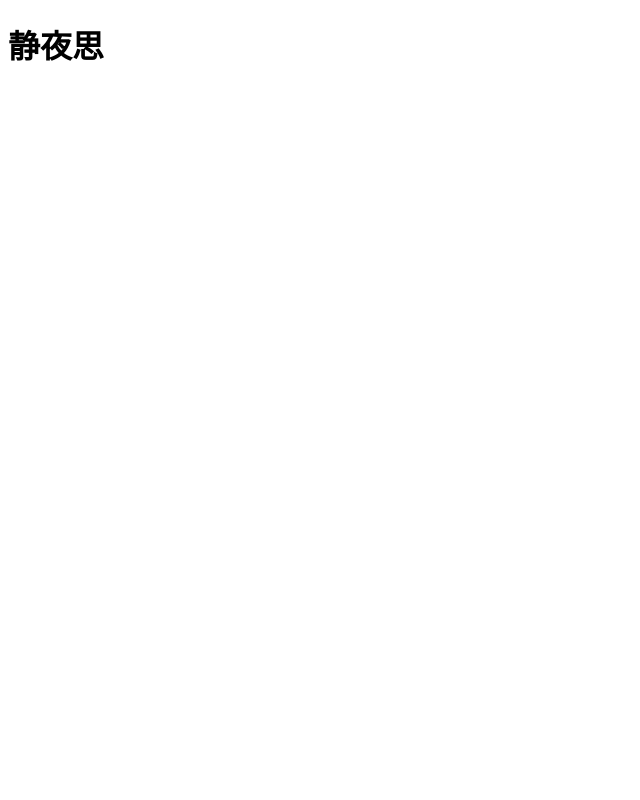
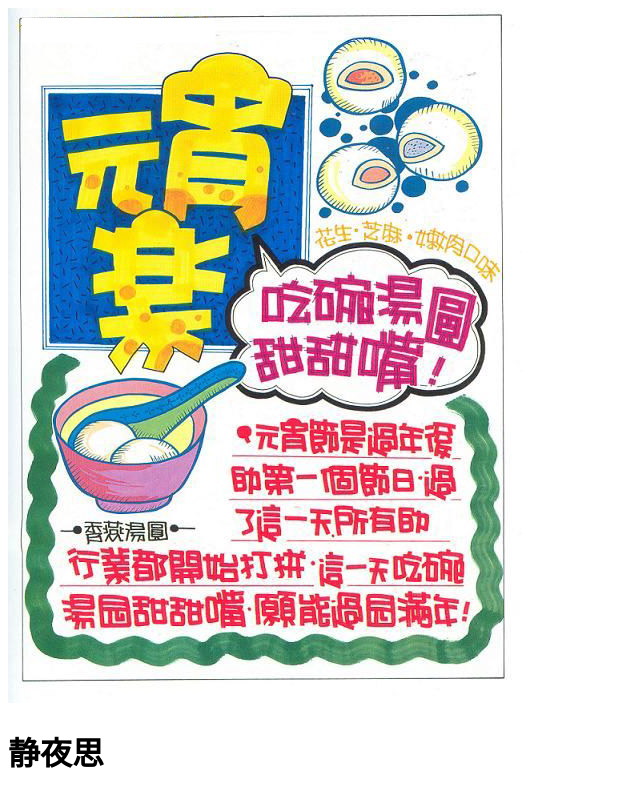
Before and after one commit to Alan-Belle/js.github.io, a plain HTML site: page index.html in a window 1280 px wide. Shown: the whole page, without its empty margins (0-640 px from the left). Drawn offline with Linux system fonts and the light colour scheme.

Commit message:
Update index.html

```diff
--- a/index.html
+++ b/index.html
@@ -5,6 +5,7 @@
     <title>Title</title>
 </head>
 <body>
+    <img src="修改画布大小_POP.jpg"/>
 <h1>静夜思</h1>
 </body>
 </html>
```
